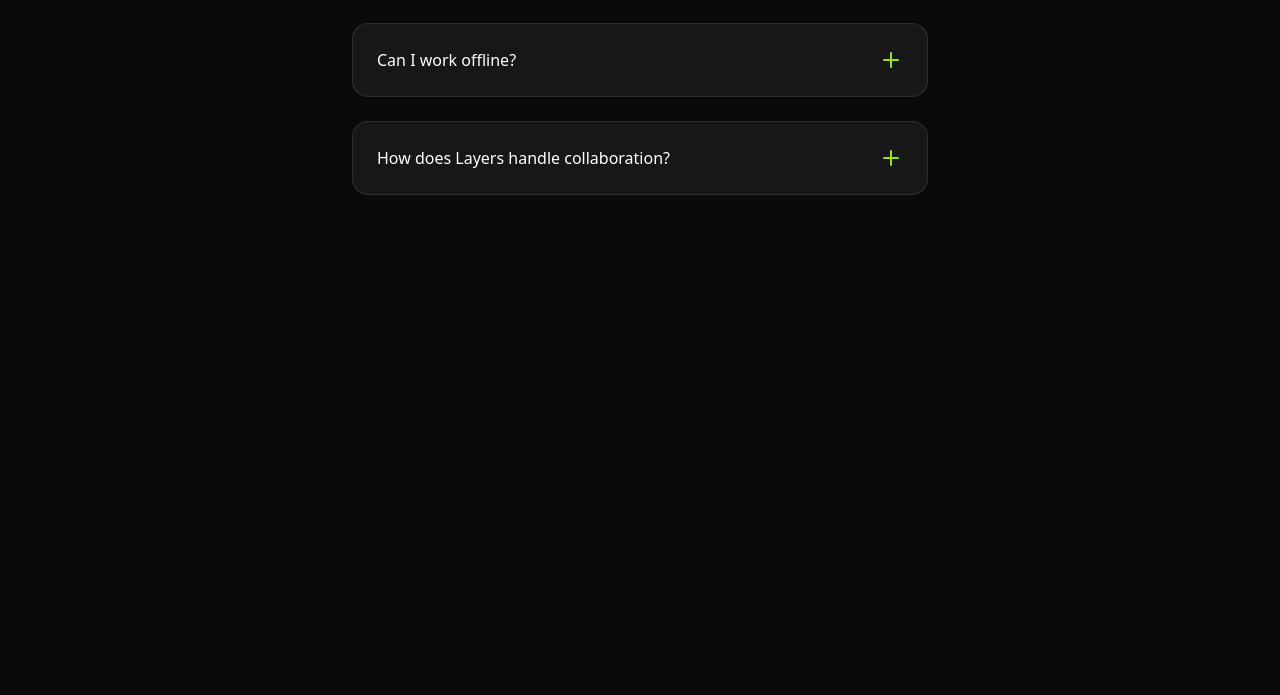
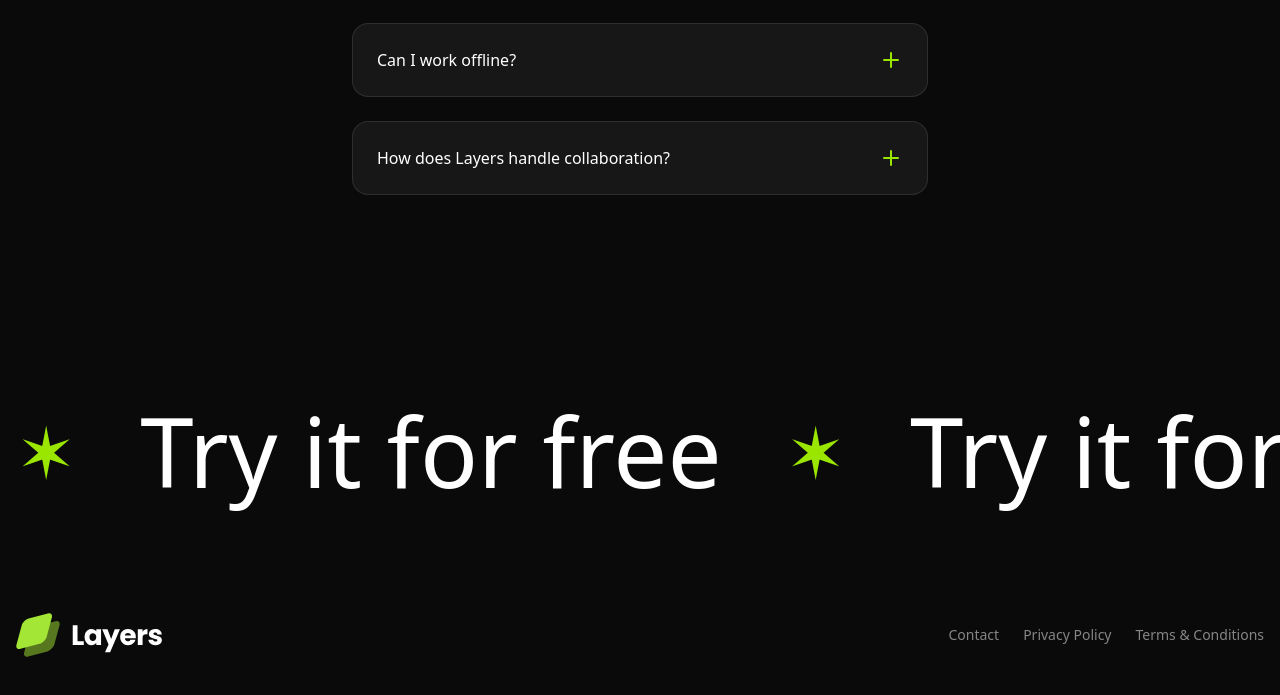
Before and after one commit to JSLee0920/saas-landing-page, a Next.js app: page / in a window 1280 px wide. Shown: the part 4447-5142 px from the top of the page. Built offline with nearby package versions, Linux system fonts and the light colour scheme.

Commit message:
feat: implement footer component

```diff
--- a/src/app/page.tsx
+++ b/src/app/page.tsx
@@ -6,6 +6,8 @@
 import Features from "@/sections/Features";
 import Integrations from "@/sections/Integrations";
 import Faqs from "@/sections/Faqs";
+import CallToAction from "@/sections/CallToAction";
+import Footer from "@/sections/Footer";
 
 export default function Home() {
   return (
@@ -17,6 +19,8 @@
       <Features />
       <Integrations />
       <Faqs />
+      <CallToAction />
+      <Footer />
     </>
   );
 }
--- /dev/null
+++ b/src/sections/CallToAction.tsx
@@ -0,0 +1,16 @@
+export default function CallToAction() {
+  return (
+    <section className="py-24">
+      <div className="overflow-x-clip p-4 flex">
+        <div className="flex flex-none gap-16 text-7xl md:text-8xl font-medium">
+          {Array.from({ length: 10 }).map((_, i) => (
+            <div key={i} className="flex items-center gap-16">
+              <span className="text-lime-400 text-7xl">&#10038;</span>
+              <span>Try it for free</span>
+            </div>
+          ))}
+        </div>
+      </div>
+    </section>
+  );
+}
--- /dev/null
+++ b/src/sections/Footer.tsx
@@ -0,0 +1,31 @@
+import logo from "@/assets/images/logo.svg";
+import Image from "next/image";
+
+const footerLinks = [
+  { href: "#", label: "Contact" },
+  { href: "#", label: "Privacy Policy" },
+  { href: "#", label: "Terms & Conditions" },
+];
+
+export default function Footer() {
+  return (
+    <section>
+      <div className="container px-4 mx-auto">
+        <div className="flex flex-col md:flex-row md:justify-between items-center gap-6">
+          <div>
+            <Image src={logo} alt="logo" />
+          </div>
+          <div>
+            <nav className="flex gap-6">
+              {footerLinks.map((link) => (
+                <a href={link.href} className="text-white/50 text-sm">
+                  {link.label}
+                </a>
+              ))}
+            </nav>
+          </div>
+        </div>
+      </div>
+    </section>
+  );
+}
```
